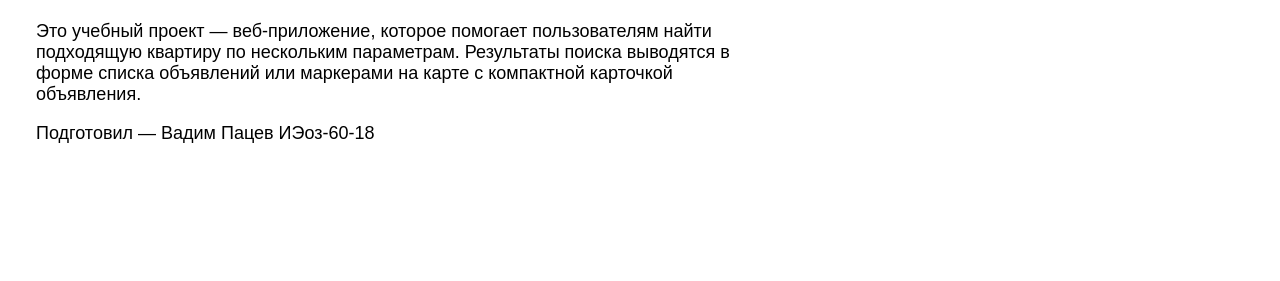
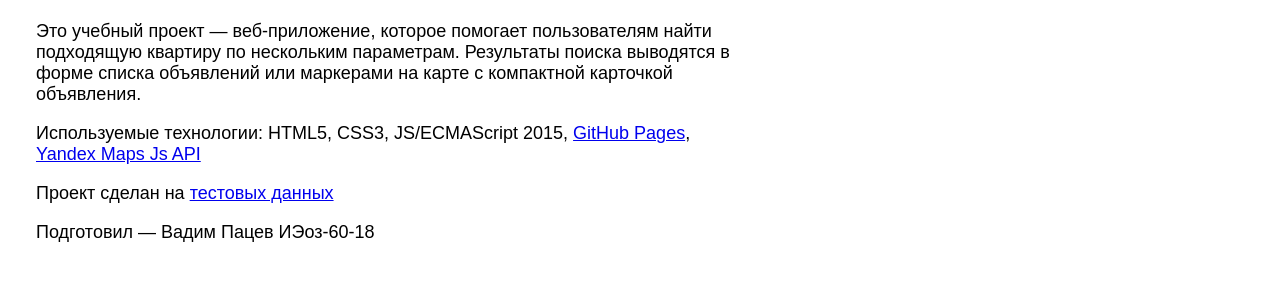
Before and after one commit to basvasilich/mpei-web, a plain HTML site: page kr/about.html in a window 1280 px wide. Shown: the part 87-368 px from the top of the page. Drawn offline with Linux system fonts and the light colour scheme.

Commit message:
about tech

```diff
--- a/kr/about.html
+++ b/kr/about.html
@@ -15,6 +15,8 @@
   </ul>
 </div>
 <p>Это учебный проект — веб-приложение, которое помогает пользователям найти подходящую квартиру по нескольким параметрам. Результаты поиска выводятся в форме списка объявлений или маркерами на карте с компактной карточкой объявления.</p>
+<p>Используемые технологии: HTML5, CSS3, JS/ECMAScript 2015, <a href="https://pages.github.com/">GitHub Pages</a>, <a href="https://yandex.com/dev/maps/jsapi/">Yandex Maps Js API</a></a></p>
+<p>Проект сделан на <a href="src/data.json">тестовых данных</a></p>
 <p>Подготовил — Вадим Пацев ИЭоз-60-18</p>
 </body>
 </html>
```
